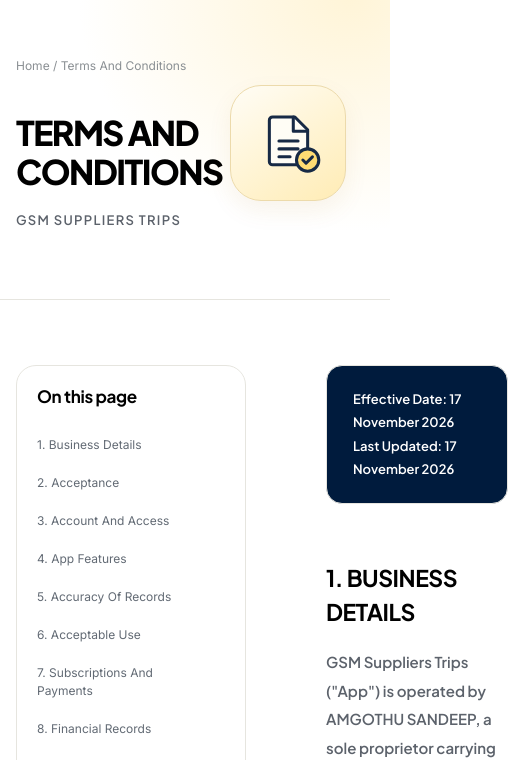
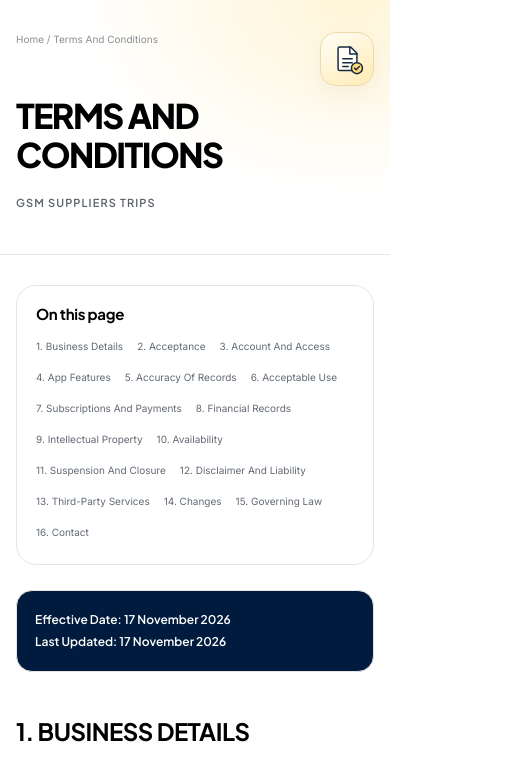
Before and after one commit to torrosyan99/load-master, a plain HTML site: page terms.html in a window 390 px wide. Shown: the part 69-829 px from the top of the page, 508 px wide, since content can reach past the window. Drawn offline with Linux system fonts and the light colour scheme.

Commit message:
some changes

```diff
--- a/assets/styles/main.css
+++ b/assets/styles/main.css
@@ -1974,7 +1974,8 @@ em {
         background: var(--paper-color);
         font-size: 16px;
         transform: translateX(100%);
-        visibility: hidden;
+        opacity: 0;
+        pointer-events: none;
         transition: transform 0.3s ease,
 
                 visibility 0s 0.3s;
@@ -1982,7 +1983,8 @@ em {
 
     .header--open .header__nav {
         transform: translateX(0);
-        visibility: visible;
+        opacity: 1;
+        pointer-events: painted;
         transition-delay: 0s;
     }
 
@@ -2191,6 +2193,27 @@ em {
         max-width: 100%;
     }
 
+    .legal-layout {
+        grid-template-columns: 190px 1fr;
+        gap: 35px;
+    }
+
+    .legal-nav {
+        padding: 20px;
+    }
+
+    .legal-hero__title {
+        font-size: 45px;
+    }
+
+    .legal-hero__icon {
+        right: 10px;
+    }
+
+    .legal-content__title {
+        font-size: 25px;
+    }
+
     .footer__grid {
         grid-template-columns: 1.4fr 1fr;
         gap: 35px;
@@ -2239,6 +2262,31 @@ em {
     .app-gallery__title {
         margin-top: 14px;
     }
+    .legal-hero__title {
+        max-width: 100%;
+        overflow-wrap: anywhere;
+    }
+
+    .legal-hero .breadcrumbs {
+        min-height: 44px;
+        padding-right: 68px;
+        display: block;
+        margin-bottom: 12px;
+    }
+
+    .legal-hero__icon {
+        top: 0;
+        right: 0;
+        width: 54px;
+        height: 54px;
+        border-radius: 16px;
+        transform: none;
+    }
+
+    .legal-hero__icon .icon {
+        width: 33px;
+        height: 33px;
+    }
 }
 
 @media (max-width: 640px) {
@@ -2336,6 +2384,40 @@ em {
 
     .material-story__link {
         font-size: 11px;
+    }
+
+    .legal-hero__title {
+        font-size: 34px;
+        max-width: 100%;
+    }
+
+    .legal-hero .legal-hero__brand {
+        max-width: 100%;
+        font-size: 11px;
+    }
+
+    .legal-nav {
+        max-height: none;
+        padding: 19px;
+        overflow: visible;
+    }
+
+    .legal-nav__scroll {
+        display: contents;
+        max-height: none;
+        overflow: visible;
+    }
+
+    .legal-content__title {
+        font-size: 21px;
+    }
+
+    .policy-dates {
+        padding: 18px;
+    }
+
+    .policy-dates__item {
+        font-size: 12px;
     }
 }
 
@@ -2816,6 +2898,69 @@ em {
         font-size: 12px;
     }
 
+    .legal-hero {
+        padding: 35px 0 45px;
+    }
+
+    .breadcrumbs {
+        margin-bottom: 25px;
+        font-size: 10px;
+    }
+
+    .legal-hero__description {
+        font-size: 14px;
+        max-width: 85%;
+    }
+
+    .legal-layout {
+        display: block;
+        padding-top: 30px;
+        padding-bottom: 55px;
+    }
+
+    .legal-nav {
+        position: static;
+        padding: 19px;
+        margin-bottom: 25px;
+        display: flex;
+        flex-wrap: wrap;
+        gap: 6px 14px;
+    }
+
+    .legal-nav__title {
+        width: 100%;
+        font-size: 15px;
+        margin-bottom: 5px;
+    }
+
+    .legal-nav__link {
+        font-size: 10px;
+        padding: 5px 0;
+    }
+
+    .legal-content__section {
+        padding: 30px 0;
+    }
+
+    .legal-content__title {
+        font-size: 24px;
+        margin-bottom: 15px;
+    }
+
+    .legal-content__section .legal-content__text {
+        font-size: 13px;
+        line-height: 1.9;
+    }
+
+    .related {
+        font-size: 11px;
+        gap: 15px;
+    }
+
+    .related__title {
+        font-size: 13px;
+    }
+
     .footer {
         padding-top: 25px;
         margin-top: 60px;
--- a/terms.html
+++ b/terms.html
@@ -7,7 +7,6 @@
       name="description"
       content="Terms And Conditions for GSM Suppliers Trips, operated by AMGOTHU SANDEEP, trading as GSM SUPPLIERS."
     />
-    <meta name="theme-color" content="#fbfaf7" />
     <title>Terms And Conditions — LoadMaster</title>
     <link rel="icon" href="assets/images/loadmaster-logo.webp" />
 	  <link rel="stylesheet" href="assets/styles/fonts.css" />
```
Also changed, not shown: privacy.html (+0 -1 lines), refund.html (+0 -1 lines).
